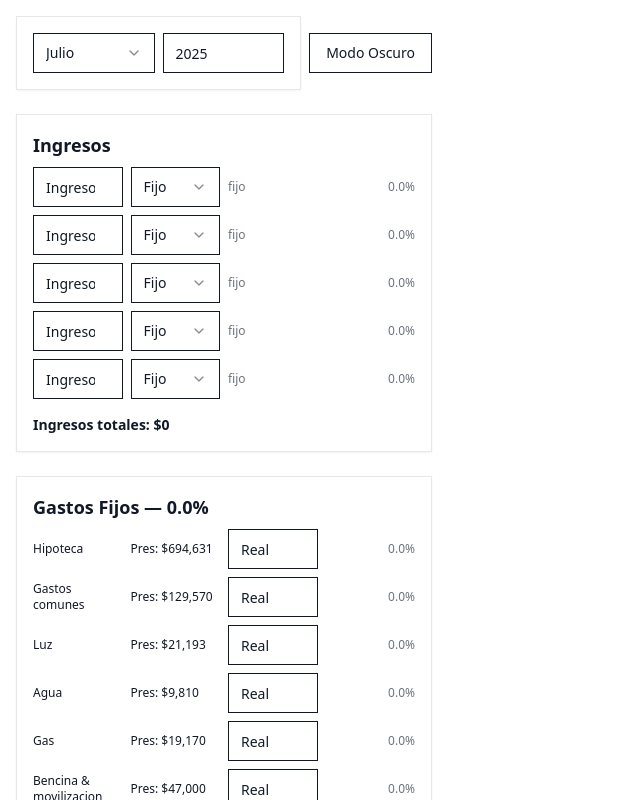
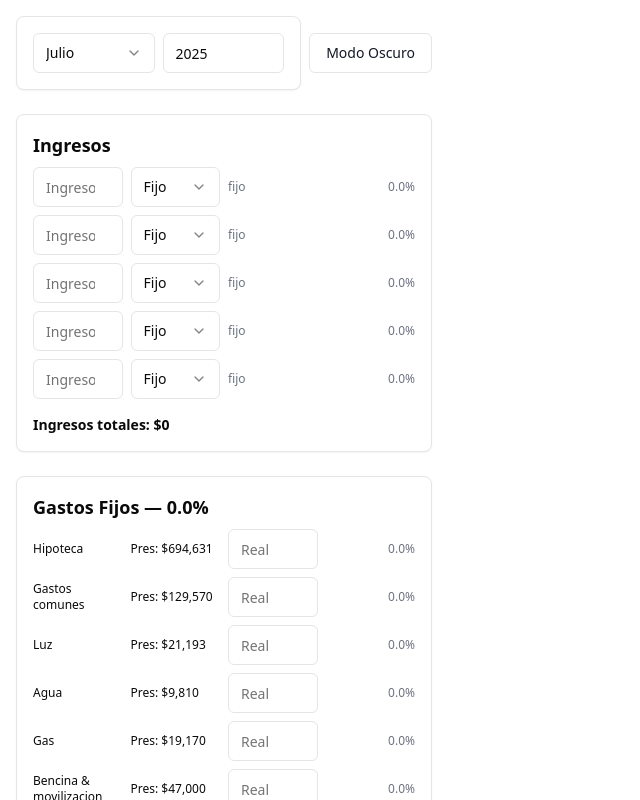
Before and after one commit to Rudolph04-pixel/Rufina009, a React (Vite) app: page / in a window 1280 px wide. Shown: the top 800 px of the page, without its empty margins (0-640 px from the left). Built offline with nearby package versions, Linux system fonts and the light colour scheme.

Commit message:
init next app

```diff
--- a/src/index.css
+++ b/src/index.css
@@ -70,3 +70,72 @@ button:focus-visible {
     background-color: #f9f9f9;
   }
 }
+
+
+
+@layer base {
+  :root {
+    --background: 0 0% 100%;
+    --foreground: 0 0% 3.9%;
+    --card: 0 0% 100%;
+    --card-foreground: 0 0% 3.9%;
+    --popover: 0 0% 100%;
+    --popover-foreground: 0 0% 3.9%;
+    --primary: 0 0% 9%;
+    --primary-foreground: 0 0% 98%;
+    --secondary: 0 0% 96.1%;
+    --secondary-foreground: 0 0% 9%;
+    --muted: 0 0% 96.1%;
+    --muted-foreground: 0 0% 45.1%;
+    --accent: 0 0% 96.1%;
+    --accent-foreground: 0 0% 9%;
+    --destructive: 0 84.2% 60.2%;
+    --destructive-foreground: 0 0% 98%;
+    --border: 0 0% 89.8%;
+    --input: 0 0% 89.8%;
+    --ring: 0 0% 3.9%;
+    --chart-1: 12 76% 61%;
+    --chart-2: 173 58% 39%;
+    --chart-3: 197 37% 24%;
+    --chart-4: 43 74% 66%;
+    --chart-5: 27 87% 67%;
+    --radius: 0.5rem;
+  }
+  .dark {
+    --background: 0 0% 3.9%;
+    --foreground: 0 0% 98%;
+    --card: 0 0% 3.9%;
+    --card-foreground: 0 0% 98%;
+    --popover: 0 0% 3.9%;
+    --popover-foreground: 0 0% 98%;
+    --primary: 0 0% 98%;
+    --primary-foreground: 0 0% 9%;
+    --secondary: 0 0% 14.9%;
+    --secondary-foreground: 0 0% 98%;
+    --muted: 0 0% 14.9%;
+    --muted-foreground: 0 0% 63.9%;
+    --accent: 0 0% 14.9%;
+    --accent-foreground: 0 0% 98%;
+    --destructive: 0 62.8% 30.6%;
+    --destructive-foreground: 0 0% 98%;
+    --border: 0 0% 14.9%;
+    --input: 0 0% 14.9%;
+    --ring: 0 0% 83.1%;
+    --chart-1: 220 70% 50%;
+    --chart-2: 160 60% 45%;
+    --chart-3: 30 80% 55%;
+    --chart-4: 280 65% 60%;
+    --chart-5: 340 75% 55%;
+  }
+}
+
+
+
+@layer base {
+  * {
+    @apply border-border;
+  }
+  body {
+    @apply bg-background text-foreground;
+  }
+}
```
Also changed, not shown: jsconfig.json (added, +9 -0 lines), components.json (added), finanzas-app/src/components/ui/card.jsx (added).
